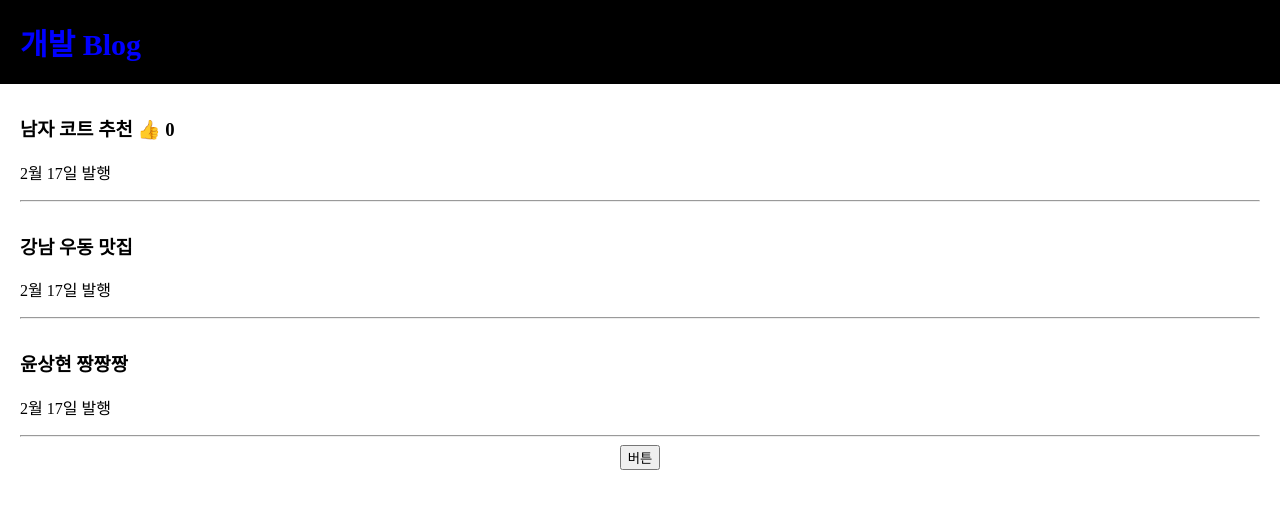
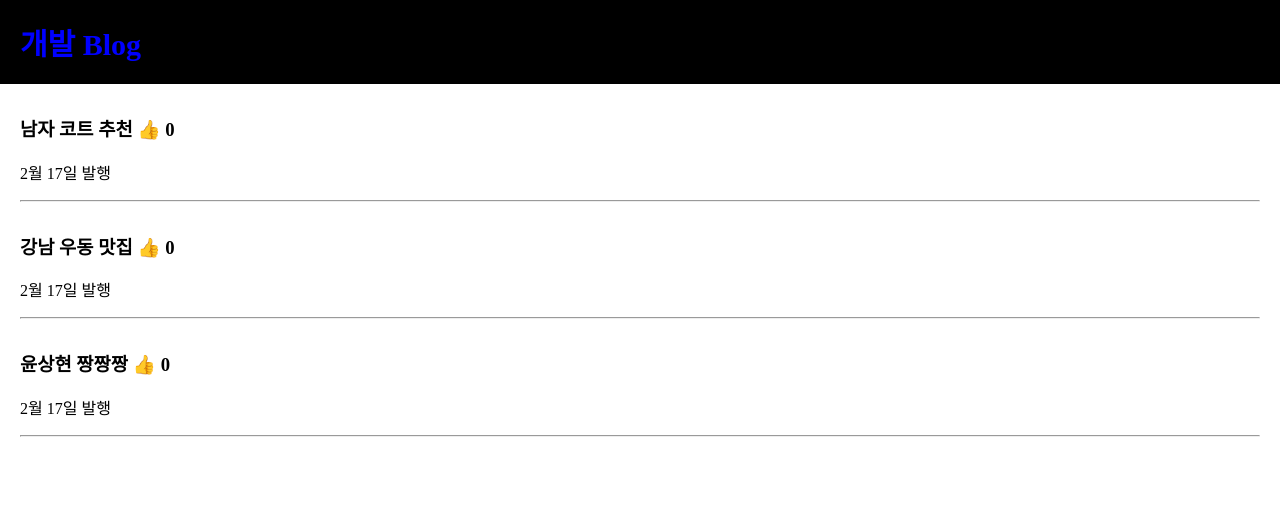
Before and after one commit to IBST-yoonSangHyeon/myProjectBlog, a React (Create React App) app: page / in a window 1280 px wide. Shown: the top 508 px of the page. Built offline with nearby package versions, Linux system fonts and the light colour scheme.

Commit message:
map : 많은 div들을 반복문으로 줄이고 싶은 충동이 들 때

```diff
--- a/src/App.js
+++ b/src/App.js
@@ -7,10 +7,28 @@ function App() {
 
 
   let [글제목, 글제목변경] =  useState(['남자 코트 추천', '강남 우동 맛집', '윤상현 짱짱짱']); // ES6 destructuring 문법
-  let [따봉, 따봉변경] = useState(0);
+  let [따봉, 따봉변경] = useState([0, 0, 0]);
   let [modal, modal변경] = useState(false); // 모달창 on/off 스위치 (모달에서 많이 사용함)
+
+  // 자주 사용됨
+  // function 반복된UI () {
+  //   let 어레이 = [];
+  //   for (let i = 0; i < 어레이.length; i++){
+  //     어레이.push(<div>안녕</div>);
+  //   }
+  //   return 어레이;
+  // }
+
+  function 따봉증가(인덱스) {
+    let 뉴따봉 = [...따봉];
+    뉴따봉[인덱스]++;
+    console.log(뉴따봉);
+    따봉변경(뉴따봉);
+  }
+
   let posts = '강남 고기 맛집';
 
+  // 자주 사용됨
   // function 제목바꾸기() {
   //   // array또는 object state변경시 복사본(deep copy) 만든다.
   //   let newArray = [...글제목]; // deep copy(객체, 배열 가능) -> ...
@@ -18,32 +36,23 @@ function App() {
   //   글제목변경(newArray);
   // }
 
-  function 모달스위치 () {
-    modal변경(!modal);
-  }
-
   return (
     <div className="App">
       <div className="black-nav">
         <div style={ { color: 'blue', fontSize : '30px' } }>개발 Blog</div>
       </div>
-      <div className="list">
-        <h3>{ 글제목[0] } <span onClick={ () => { 따봉변경(따봉+1) } }>👍</span> { 따봉 } </h3>
-        <p>2월 17일 발행</p>
-        <hr/>
-      </div>
-      <div className="list">
-        <h3>{ 글제목[1] }</h3>
-        <p>2월 17일 발행</p>
-        <hr/>
-      </div>
-      <div className="list">
-        <h3 onClick={ () => { modal변경(!modal); } }>{ 글제목[2] }</h3>
-        <p>2월 17일 발행</p>
-        <hr/>
-      </div>
-
-      <button onClick={ 모달스위치 }>버튼</button>
+      {
+        글제목.map((글, 인덱스, 어레이이) => {
+          console.log('인덱스', 인덱스);
+          return (
+          <div className="list">
+            <h3>{ 글 } <span onClick={ () => { 따봉증가(인덱스) } }>👍</span> { 따봉[인덱스] } </h3>
+            <p>2월 17일 발행</p>
+            <hr/>
+          </div>
+          );
+        })
+      }
 
       {
         modal === true
```
